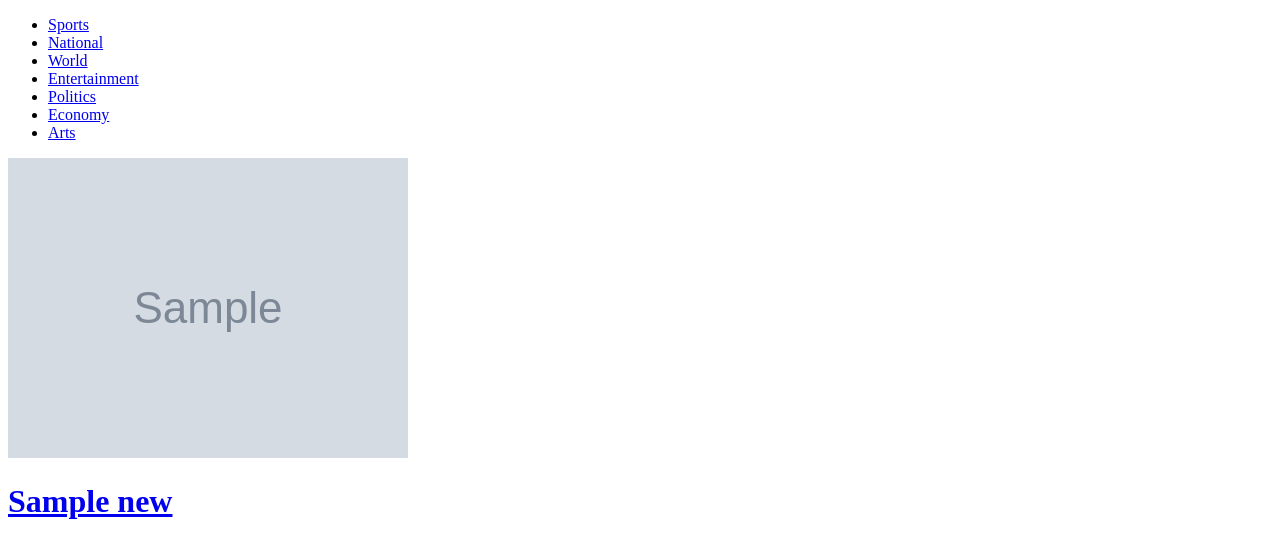
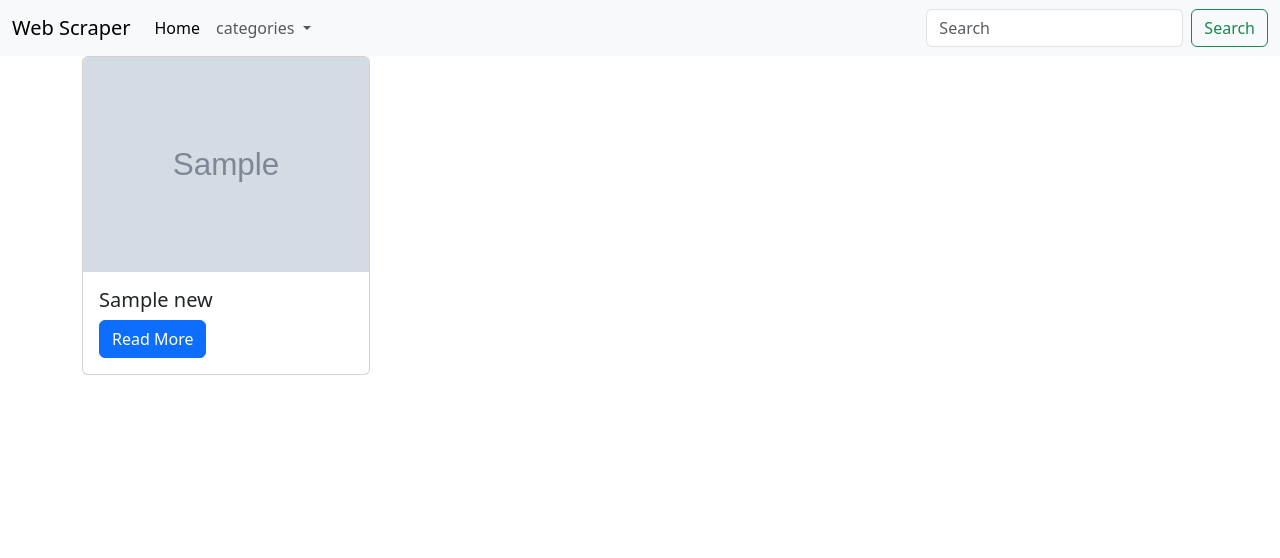
Before and after one commit to Rakeshkhadka/News-Aggregator, a Django app: page / in a window 1280 px wide. Shown: the top 558 px of the page. Run offline with Django 4.2, Linux system fonts and the light colour scheme; tables that the repository leaves empty hold one stand-in row (values such as "Sample post"); grey boxes marked "Sample" are stand-in pictures; some libraries are stand-ins or nearby versions.

Commit message:
frontend added

```diff
--- a/newsproject/settings.py
+++ b/newsproject/settings.py
@@ -42,11 +42,11 @@ INSTALLED_APPS = [
     'django_extensions',
     'celery',
     'django_celery_beat',
+    'bootstrap5',
 
 
     #my_applicatio
     'scraper',
-    'django_crontab',
 ]
 
 MIDDLEWARE = [
@@ -72,6 +72,7 @@ TEMPLATES = [
                 'django.template.context_processors.request',
                 'django.contrib.auth.context_processors.auth',
                 'django.contrib.messages.context_processors.messages',
+                'scraper.context_processor.categories',
             ],
         },
     },
--- /dev/null
+++ b/scraper/context_processor.py
@@ -0,0 +1,9 @@
+from .models import News
+
+
+
+
+def categories(request):
+    return {
+       'all_categories': News.CATEGORY_CHOICES,
+    }
--- a/scraper/models.py
+++ b/scraper/models.py
@@ -13,6 +13,7 @@ class News(models.Model):
         ('politics', 'Politics'),
         ('economy', 'Economy'),
         ('arts', 'Arts'),
+        ('others', 'Others'),
     ]
     title = models.CharField(max_length=255)
     img_src = models.URLField(max_length=255)
--- /dev/null
+++ b/scraper/templates/base.html
@@ -0,0 +1,48 @@
+<!DOCTYPE html>
+<html lang="en">
+<head>
+    <meta charset="UTF-8">
+    <meta http-equiv="X-UA-Compatible" content="IE=edge">
+    <meta name="viewport" content="width=device-width, initial-scale=1.0">
+    <title>webscraper</title>
+    {% load bootstrap5 %}
+    {% bootstrap_css %}
+    {% bootstrap_javascript %}
+</head>
+<body>
+    <nav class="navbar navbar-expand-lg navbar-light bg-light">
+        <div class="container-fluid">
+          <a class="navbar-brand" href="{% url 'home'%}">Web Scraper</a>
+          <button class="navbar-toggler" type="button" data-bs-toggle="collapse" data-bs-target="#navbarSupportedContent" aria-controls="navbarSupportedContent" aria-expanded="false" aria-label="Toggle navigation">
+            <span class="navbar-toggler-icon"></span>
+          </button>
+          <div class="collapse navbar-collapse" id="navbarSupportedContent">
+            <ul class="navbar-nav me-auto mb-2 mb-lg-0">
+              <li class="nav-item">
+                <a class="nav-link active" aria-current="page" href="{% url 'home'%}">Home</a>
+              </li>
+              <li class="nav-item dropdown">
+                <a class="nav-link dropdown-toggle" href="#" id="navbarDropdown" role="button" data-bs-toggle="dropdown" aria-expanded="false">
+                  categories
+                </a>
+                <ul class="dropdown-menu" aria-labelledby="navbarDropdown">
+                    {% for category in all_categories %}
+                  <li><a class="dropdown-item" href="{% url 'get_by_category' category.0 %}">{{ category.1 }}</a></li>
+                  {% endfor %}
+
+                </ul>
+
+              </li>
+            </ul>
+            <form class="d-flex" action="{% url 'search' %}" method="get">
+              <input class="form-control me-2" name='query' type="search" placeholder="Search" aria-label="Search">
+              <button class="btn btn-outline-success" type="submit">Search</button>
+            </form>
+          </div>
+        </div>
+      </nav>
+    {% block content %}
+
+    {% endblock %}
+</body>
+</html>
--- a/scraper/templates/index.html
+++ b/scraper/templates/index.html
@@ -1,26 +1,27 @@
-<!DOCTYPE html>
-<html lang="en">
-  <head>
-    <meta charset="UTF-8" />
-    <meta http-equiv="X-UA-Compatible" content="IE=edge" />
-    <meta name="viewport" content="width=device-width, initial-scale=1.0" />
-    <title>Document</title>
-  </head>
-  <body>
-    <ul>
-      {% for category in categories %}
-      <li>
-        <a href="{% url 'get_by_category' category.0 %}">{{ category.1 }}</a>
-      </li>
-      {% endfor %}
-    </ul>
+{% extends 'base.html' %}
 
-    {% for new in news %}
-    <a href="{{new.url}}">
-        <img src="{{new.img_src}}" alt="">
-        <h1>{{new.title}} </h1>
-    </a>
-        <br>
-    {% endfor %}
-  </body>
-</html>
+
+{% block content %}
+        <div class="container">
+          <div class="row">
+            {% for new in news %}
+            <div class="col-4">
+              <div class="card" style="width: 18rem;">
+                <a href="{{new.url}}">
+                  <img src="{{new.img_src}}" class="card-img-top" alt="{{new.title}}">
+                </a>
+                  <div class="card-body">
+                    <h5 class="card-title">{{new.title}} </h5>
+                    <!-- <p class="card-text">Some quick example text to build on the card title and make up the bulk of the card's content.</p> -->
+                    <a href="{{new.url}}" class="btn btn-primary">Read More</a>
+                  </div>
+
+              </div>
+            </div>
+            {% endfor %}
+            <br>
+          </div>
+        </div>
+
+
+{% endblock %}
--- a/scraper/urls.py
+++ b/scraper/urls.py
@@ -2,8 +2,7 @@ from django.urls import path
 from . import views
 
 urlpatterns = [
-    # path('scrape', views.scrape_nagarik, name='scrape'),
-    # path('scrape1', views.scrape_ekantipur, name='scrape1'),
     path('', views.index, name='home'),
-    path('<str:category>', views.index_by_category, name="get_by_category")
+    path('<str:category>', views.index_by_category, name="get_by_category"),
+    path('search/', views.search, name='search'),
 ]
--- a/scraper/views.py
+++ b/scraper/views.py
@@ -1,46 +1,11 @@
 from django.shortcuts import render
-import requests
-from bs4 import BeautifulSoup
-from django.http import HttpResponse
 from .models import News
-
-# Create your views here.
-
-# def scrape_nagarik(request):
-#     base_url = "https://nagariknews.nagariknetwork.com"
-#     paths = [ "/politics", "/economy", "/arts", "/sports"]
-#     for paths_ in paths:
-#         response = requests.get(base_url+paths_, verify=False)
-#         soup = BeautifulSoup(response.content, 'html.parser')
-#         news = soup.find_all('article', {'class':'list-group-item'})
-#         for article in news:
-#             h1_tages = article.find_all('h1') #h1
-#             images = article.find('figure').find_all('img') #gives image and url
-#             urls = article.find('figure').find_all('a')
-#             for h1, imag, url in zip(h1_tages, images, urls):
-#                 img_url = ''
-#                 category = next((choice[0] for choice in News.CATEGORY_CHOICES if choice[1] == paths_.replace('/', '').title()), 'others')
-#                 print(imag['data-src'])
-#                 try:
-#                     img_url = imag['data-lazy']
-#                 except:
-#                     img_url = imag['data-src']
-#                 print(h1.get_text())
-#                 news_title = h1.get_text()
-#                 print(url['href'])
-#                 nurl = base_url + url['href']
-#                 if not News.objects.filter(title__icontains=news_title).exists():
-#                     News.objects.create(title=news_title, img_src=img_url, url=nurl, category=category)
-#     return HttpResponse("hello")
-
 
 
 def index(request):
     news = News.objects.all()
-    categories = News.CATEGORY_CHOICES
     context = {
         'news': news,
-        'categories':categories
     }
     return render(request, 'index.html', context)
 
@@ -52,3 +17,13 @@ def index_by_category(request, category):
         'categories':categories,
                }
     return render(request, 'index.html', context)
+
+
+def search(request):
+    query = request.GET.get('query')  # get the search query from the GET parameters
+    if query:
+        news = News.objects.filter(title__icontains=query)  # search the News model for the query in the title field
+    else:
+        news = News.objects.all()  # if no query, return all News objects
+    context = {'news': news, 'query': query}  # pass the query and search results to the template
+    return render(request, 'search.html', context)
```
Also changed, not shown: newsproject/celery.py (+7 -3 lines), scraper/admin.py (+5 -3 lines), scraper/tasks.py (+49 -48 lines), scraper/templates/search.html (added, +29 -0 lines).
